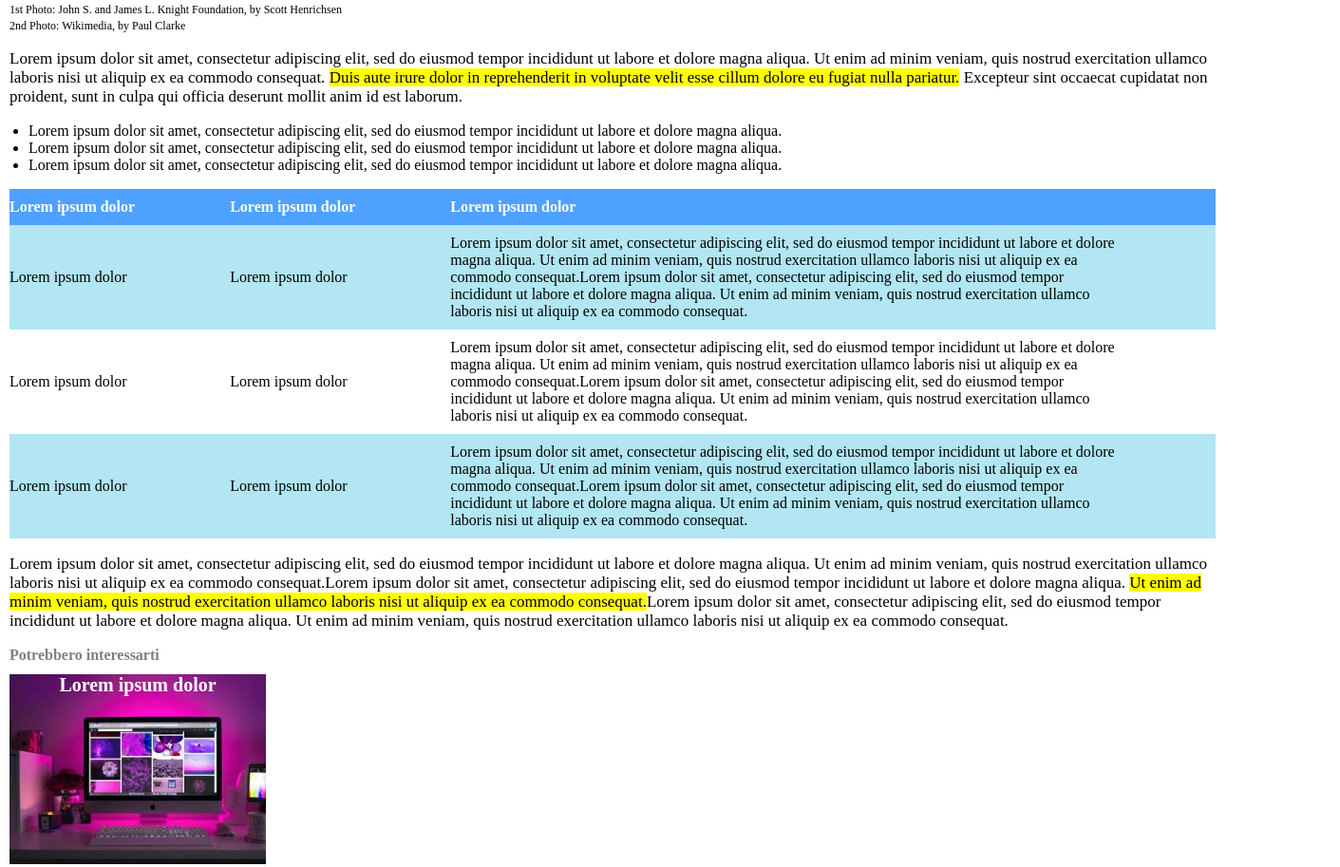
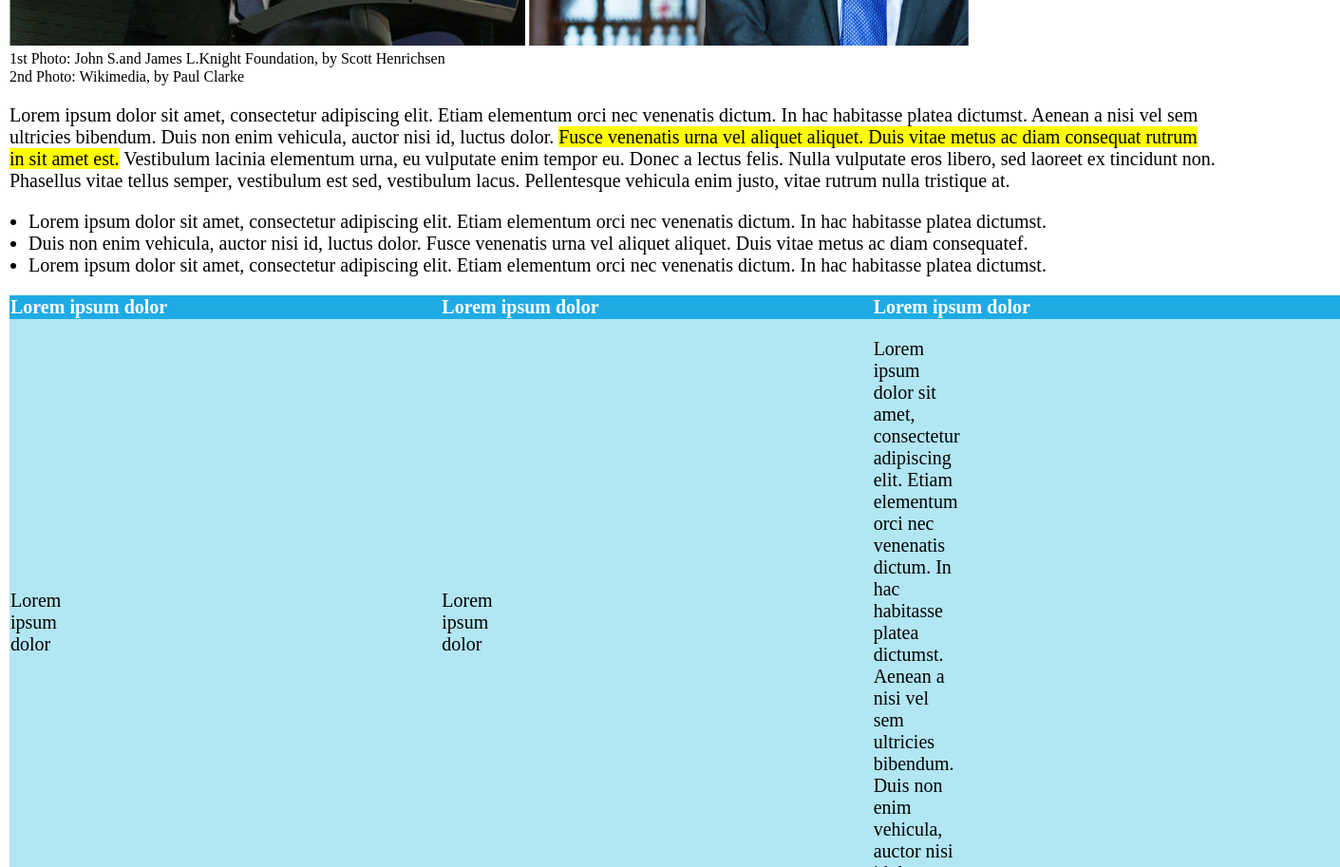
Before and after one commit to marcogulino-mg/html-css-booleaner, a plain HTML site: page index.html in a window 1280 px wide. Shown: the part 654-1567 px from the top of the page at 95% size, 1411 px wide, since content can reach past the window. Drawn offline with Linux system fonts and the light colour scheme.

Commit message:
code improved

```diff
--- a/css/style.css
+++ b/css/style.css
@@ -1,132 +1,129 @@
 body {
-    margin: auto;
+    margin: 0;
+    padding: 0;
 }
 
 /* header */
 header {
-    background-color: #4ea1ff;
-    background-image: url("../img/pattern.png");
-    background-size: 500px;
-    height: 120px;
+    background:#4ea1ff url("../img/pattern.png") repeat;
+    background-size: 550px;
+    height: 142px;
 }
 
-#headerTitle {
-    margin-top: 50px;
-    margin-left: 20px;
-    height: 70px;
+.logo img {
+   height: 70px;
+   margin-top: 55px;
+   margin-left: 10px;
 }
 /* fine header */
 
 /* main */
+main {
+    margin-left: 10px;
+}
+
+/* firstSection */
+main h1 {
+    font-size: 50px;
+    margin-top: 25px;
+    margin-bottom: -20px;
+    color: black;
+}
+
+#firstSection {
+    color: grey;
+    font-size: 20px;
+}
+
+.blueFont {
+    color: #4ea1ff;
+}
+
+.dataArticle {
+    margin-top: -18px;
+    font-size: 15px;
+}
+/* fine firstSection */
+
+/* secondSection */
+#secondSection div {
+    margin-bottom: -15px;
+}
+
+.attachPhrase {
+    margin-top: -15px;
+}
+/* fine secondSection */
+
+/* thirdSection */
+#thirdSection {
+    font-size: 20px;
+}
 
 .highlighted {
     background-color: yellow;
 }
 
-.blueText {
-    color: #6ca0a9;
+#thirdSection ul {
+    margin-left: -20px;
 }
 
-.main2text {
-    margin-top: -10px;
+#thirdSection table{
+    border-spacing: 0px;
 }
 
-.trowMain3 {
+#thirdSection table tbody td{
+    padding-right: 400px;
+    padding-bottom: 20px;
+    padding-top: 20px;
+}
+
+#thirdSection table thead {
+    background-color: #1eabe4;
+    color: white;
+    font-weight: bold;
+}
+
+#thirdSection table tbody tr{
     background-color: #b1e6f2;
 }
 
-/* section 1 */
-#main1Title {
-    font-size: 45px;
-    margin-left: 10px;
-    margin-bottom: -14px;
-    margin-top: 10px;
+#thirdSection table tbody .whiteRow {
+    background-color: white;
 }
 
-main p {
-    margin-left: 10px;
-}
-
-#main1 p {
-    color: grey;
-}
-
-#dataMain1 {
-    font-size: 12px;
-    margin-top: -12px;
-}
-/* fine section 1 */
-
-/* section 2 */
-#imagesMain2 {
-    height: 360px;
-    margin-left: 10px;
-}
-
-
-#main2 p {
-    font-size: 12px;
-}
-/* fine section 2 */
-
-/* section 3 */
-#main3 p {
-    font-size: 17px;
-}
-
-#ulMain3 {
-    margin-left: -10px;
-}
-
-table {
-    margin-left: 10px;
-    border-collapse: collapse;
-}
-
-tr, th {
-    padding: 10px 100px 10px 0px;
-    text-align: left;
-    font-weight: 500;
-}
-
-thead th {
-    background-color: #4ea1ff;
-    color: white;
-    font-weight: bold;
-    white-space: nowrap;
-}
-
-/* fine section 3 */
+/* fine thirdSection */
 
 /* fine main */
 
 /* footer */
+footer {
+    margin-left: 10px;
+}
+
 footer p {
     color: grey;
     font-weight: bold;
-    margin-left: 10px;
+    font-size: 22px;
+    margin-bottom: -1px;
 }
 
-#footerMonitorImg {
-    background-image: url("../img/monitor.jpg");
-    width: 270px;
-    height: 200px;
-    background-repeat: no-repeat;
+footer span {
     color: white;
-    font-size: 20px;
-    margin-left: 10px;
-    margin-top: -5px;
-    text-align: center;
+    position: absolute;
+    margin-left: 12px;
+    margin-top: 12px;
+    font-weight: bold;
+    font-size: 24px;
 }
 
-#footerGraphicImg {
-    background-image: url("../img/graph.jpg");
+#containerFooter {
+    margin-top: 10px;
+}
+
+.footerImg {
     width: 270px;
-    height: 200px;
-    background-repeat: no-repeat;
-    color: white;
-    font-size: 20px;
-    margin-left: 10px;
-    text-align: center;
+    overflow: hidden;
+    margin-top: 8px;
 }
 /* fine footer */
--- a/index.html
+++ b/index.html
@@ -9,136 +9,118 @@
 </head>
 
 <body>
-    <!-- inizio header -->
+    <!-- header -->
     <header>
-        <img id="headerTitle" src="./img/logo.svg" alt="Logo del sito">
+        <!-- Container del logo -->
+        <div class="logo">
+            <img src="./img/logo.svg" alt="Logo Booleaner">
+        </div>
     </header>
     <!-- fine header -->
 
-    <!-- inizio main -->
     <main>
-        <!-- inizio sezione 1 -->
-        <section id="main1">
-            <h1 id="main1Title">Internet deve essere al servizio del "bene pubblico": il manifesto di Tim Berners-Lee
+        <!-- section -->
+        <section id="firstSection">
+            <h1 id="mainTitle">Internet deve essere al servizio del "bene pubblico": il manifesto di Tim Berners-Lee
             </h1>
-            <p>Scritto da <span class="blueText">The Booleaner</span></p>
-            <p id="dataMain1">il 10/10/2020</p>
+            <p>Scritto da <span class="blueFont">The Booleaner</span></p>
+            <p class="dataArticle">il 10/10/2020</p>
         </section>
-        <!-- fine sezione 1 -->
+        <!-- fine section -->
 
-        <!-- inizio sezione 2 -->
-        <section id="main2">
-            <div id="imagesMain2">
-                <img src="./img/tim-1.jpg" alt="Tim Berners-Lee photo">
-                <img src="./img/tim-2.jpg" alt="Tim Berners-Lee photo">
+        <!-- secondSection -->
+        <section id="secondSection">
+            <div>
+                <img src="./img/tim-1.jpg" alt="Tim Berners-Lee">
+                <img src="./img/tim-2.jpg" alt="Tim Berners-Lee">
             </div>
-            <p>1st Photo: John S. and James L. Knight Foundation, by Scott Henrichsen</p>
-            <p class="main2text">2nd Photo: Wikimedia, by Paul Clarke</p>
+            <p>1st Photo: John S.and James L.Knight Foundation, by Scott Henrichsen</p>
+            <p class="attachPhrase">2nd Photo: Wikimedia, by Paul Clarke</p>
         </section>
-        <!-- fine sezione 2 -->
+        <!-- fine secondSection -->
 
-        <!-- inizio sezione 3 -->
-        <section id="main3">
-            <p>Lorem ipsum dolor sit amet, consectetur adipiscing elit, sed do eiusmod tempor incididunt ut labore et
-                dolore magna aliqua. Ut enim ad minim veniam, quis nostrud exercitation ullamco laboris nisi ut aliquip
-                ex
-                ea commodo consequat. <span class="highlighted">Duis aute irure dolor in reprehenderit in voluptate
-                    velit esse cillum dolore eu fugiat
-                    nulla pariatur.</span> Excepteur sint occaecat cupidatat non proident, sunt in culpa qui officia
-                deserunt mollit
-                anim id est laborum.</p>
+        <!-- thirdSection -->
+        <section id="thirdSection">
+            <p>Lorem ipsum dolor sit amet, consectetur adipiscing elit. Etiam elementum orci nec venenatis dictum. In
+                hac habitasse platea dictumst. Aenean a nisi vel sem ultricies bibendum. Duis non enim vehicula, auctor
+                nisi id, luctus dolor. <span class="highlighted">Fusce venenatis urna vel aliquet aliquet. Duis vitae
+                    metus ac diam consequat
+                    rutrum in sit amet est.</span> Vestibulum lacinia elementum urna, eu vulputate enim tempor eu. Donec
+                a lectus
+                felis. Nulla vulputate eros libero, sed laoreet ex tincidunt non. Phasellus vitae tellus semper,
+                vestibulum est sed, vestibulum lacus. Pellentesque vehicula enim justo, vitae rutrum nulla tristique at.
+            </p>
 
-            <ul id="ulMain3">
-                <li>Lorem ipsum dolor sit amet, consectetur adipiscing elit, sed do eiusmod tempor incididunt ut labore
-                    et
-                    dolore magna aliqua.
-                </li>
-                <li>
-                    Lorem ipsum dolor sit amet, consectetur adipiscing elit, sed do eiusmod tempor incididunt ut labore
-                    et
-                    dolore magna aliqua.
-                </li>
-                <li>
-                    Lorem ipsum dolor sit amet, consectetur adipiscing elit, sed do eiusmod tempor incididunt ut labore
-                    et
-                    dolore magna aliqua.
-                </li>
+            <ul>
+                <li>Lorem ipsum dolor sit amet, consectetur adipiscing elit. Etiam elementum orci nec venenatis dictum.
+                    In hac habitasse platea dictumst.</li>
+                <li>Duis non enim vehicula, auctor nisi id, luctus dolor. Fusce venenatis urna vel aliquet aliquet. Duis
+                    vitae metus ac diam consequatef.</li>
+                <li>Lorem ipsum dolor sit amet, consectetur adipiscing elit. Etiam elementum orci nec venenatis dictum.
+                    In hac habitasse platea dictumst.</li>
             </ul>
 
-            <!-- inizio tabella -->
             <table>
                 <thead>
                     <tr>
-                        <th class="theadMain3">Lorem ipsum dolor</th>
-                        <th >Lorem ipsum dolor</th>
-                        <th>Lorem ipsum dolor</th>
+                        <td>Lorem ipsum dolor</td>
+                        <td>Lorem ipsum dolor</td>
+                        <td>Lorem ipsum dolor</td>
                     </tr>
                 </thead>
 
                 <tbody>
-                    <tr class="trowMain3">
-                        <th>Lorem ipsum dolor</th>
-                        <th>Lorem ipsum dolor</th>
-                        <th>Lorem ipsum dolor sit amet, consectetur adipiscing elit, sed do eiusmod tempor incididunt ut labore et
-                            dolore magna aliqua. Ut enim ad minim veniam, quis nostrud exercitation ullamco laboris nisi ut aliquip
-                            ex
-                            ea commodo consequat.Lorem ipsum dolor sit amet, consectetur adipiscing elit, sed do eiusmod tempor incididunt ut labore et
-                            dolore magna aliqua. Ut enim ad minim veniam, quis nostrud exercitation ullamco laboris nisi ut aliquip
-                            ex
-                            ea commodo consequat.</th>
+                    <tr>
+                        <td>Lorem ipsum dolor</td>
+                        <td>Lorem ipsum dolor</td>
+                        <td>Lorem ipsum dolor sit amet, consectetur adipiscing elit. Etiam elementum orci nec venenatis dictum. In
+                            hac habitasse platea dictumst. Aenean a nisi vel sem ultricies bibendum. Duis non enim vehicula, auctor
+                            nisi id, luctus dolor. </td>
                     </tr>
-
+                    <tr class="whiteRow">
+                        <td>Lorem ipsum dolor</td>
+                        <td>Lorem ipsum dolor</td>
+                        <td>Lorem ipsum dolor sit amet, consectetur adipiscing elit. Etiam elementum orci nec venenatis dictum. In
+                            hac habitasse platea dictumst. Aenean a nisi vel sem ultricies bibendum. Duis non enim vehicula, auctor
+                            nisi id, luctus dolor. </td>
+                    </tr>
                     <tr>
-                        <th>Lorem ipsum dolor</th>
-                        <th>Lorem ipsum dolor</th>
-                        <th>Lorem ipsum dolor sit amet, consectetur adipiscing elit, sed do eiusmod tempor incididunt ut labore et
-                            dolore magna aliqua. Ut enim ad minim veniam, quis nostrud exercitation ullamco laboris nisi ut aliquip
-                            ex
-                            ea commodo consequat.Lorem ipsum dolor sit amet, consectetur adipiscing elit, sed do eiusmod tempor incididunt ut labore et
-                            dolore magna aliqua. Ut enim ad minim veniam, quis nostrud exercitation ullamco laboris nisi ut aliquip
-                            ex
-                            ea commodo consequat.</th>
+                        <td>Lorem ipsum dolor</td>
+                        <td>Lorem ipsum dolor</td>
+                        <td>Lorem ipsum dolor sit amet, consectetur adipiscing elit. Etiam elementum orci nec venenatis dictum. In
+                            hac habitasse platea dictumst. Aenean a nisi vel sem ultricies bibendum. Duis non enim vehicula, auctor
+                            nisi id, luctus dolor. </td>
                     </tr>
                 </tbody>
-
-                <tfoot>
-                    <tr class="trowMain3">
-                        <th>Lorem ipsum dolor</th>
-                        <th>Lorem ipsum dolor</th>
-                        <th>Lorem ipsum dolor sit amet, consectetur adipiscing elit, sed do eiusmod tempor incididunt ut labore et
-                            dolore magna aliqua. Ut enim ad minim veniam, quis nostrud exercitation ullamco laboris nisi ut aliquip
-                            ex
-                            ea commodo consequat.Lorem ipsum dolor sit amet, consectetur adipiscing elit, sed do eiusmod tempor incididunt ut labore et
-                            dolore magna aliqua. Ut enim ad minim veniam, quis nostrud exercitation ullamco laboris nisi ut aliquip
-                            ex
-                            ea commodo consequat.</th>
-                    </tr>
-                </tfoot>
             </table>
-            <!-- fine tabella -->
 
             <p>
-                Lorem ipsum dolor sit amet, consectetur adipiscing elit, sed do eiusmod tempor incididunt ut labore et
-                dolore magna aliqua. Ut enim ad minim veniam, quis nostrud exercitation ullamco laboris nisi ut aliquip
-                ex
-                ea commodo consequat.Lorem ipsum dolor sit amet, consectetur adipiscing elit, sed do eiusmod tempor incididunt ut labore et
-                dolore magna aliqua. <span class="highlighted">Ut enim ad minim veniam, quis nostrud exercitation ullamco laboris nisi ut aliquip
-                ex
-                ea commodo consequat.</span>Lorem ipsum dolor sit amet, consectetur adipiscing elit, sed do eiusmod tempor incididunt ut labore et
-                dolore magna aliqua. Ut enim ad minim veniam, quis nostrud exercitation ullamco laboris nisi ut aliquip
-                ex
-                ea commodo consequat.
+                Lorem ipsum dolor sit amet, consectetur adipiscing elit. Etiam elementum orci nec venenatis dictum. In
+                hac habitasse platea dictumst. Aenean a nisi vel sem ultricies bibendum. Duis non enim vehicula, auctor
+                nisi id, luctus dolor. Fusce venenatis urna vel aliquet aliquet. Duis vitae
+                    metus ac diam consequat
+                    rutrum in sit amet est.<span class="highlighted">Vestibulum lacinia elementum urna, eu vulputate enim tempor eu. Donec
+                a lectus
+                felis.</span> Nulla vulputate eros libero, sed laoreet ex tincidunt non. Phasellus vitae tellus semper,
+                vestibulum est sed, vestibulum lacus. Pellentesque vehicula enim justo, vitae rutrum nulla tristique at
             </p>
         </section>
-        <!-- fine sezione 3 -->
+        <!-- fine thirdSection -->
     </main>
-    <!-- fine main -->
 
-    <!-- inizio footer -->
+    <!-- footer -->
     <footer>
         <p>Potrebbero interessarti</p>
-        <p id="footerMonitorImg">Lorem ipsum dolor</p>
-        <p id="footerGraphicImg">Lorem ipsum dolor</p>
+        <div id="containerFooter">
+            <div class="footerImg">
+                <span>Lorem ipsum dolor</span>
+                <img src="./img/monitor.jpg" alt="monitor">
+            </div>
+            <div class="footerImg">
+                <span>Lorem ipsum dolor</span>
+                <img src="./img/graph.jpg" alt="grafico">
+            </div>
+        </div>
     </footer>
     <!-- fine footer -->
 </body>
```
